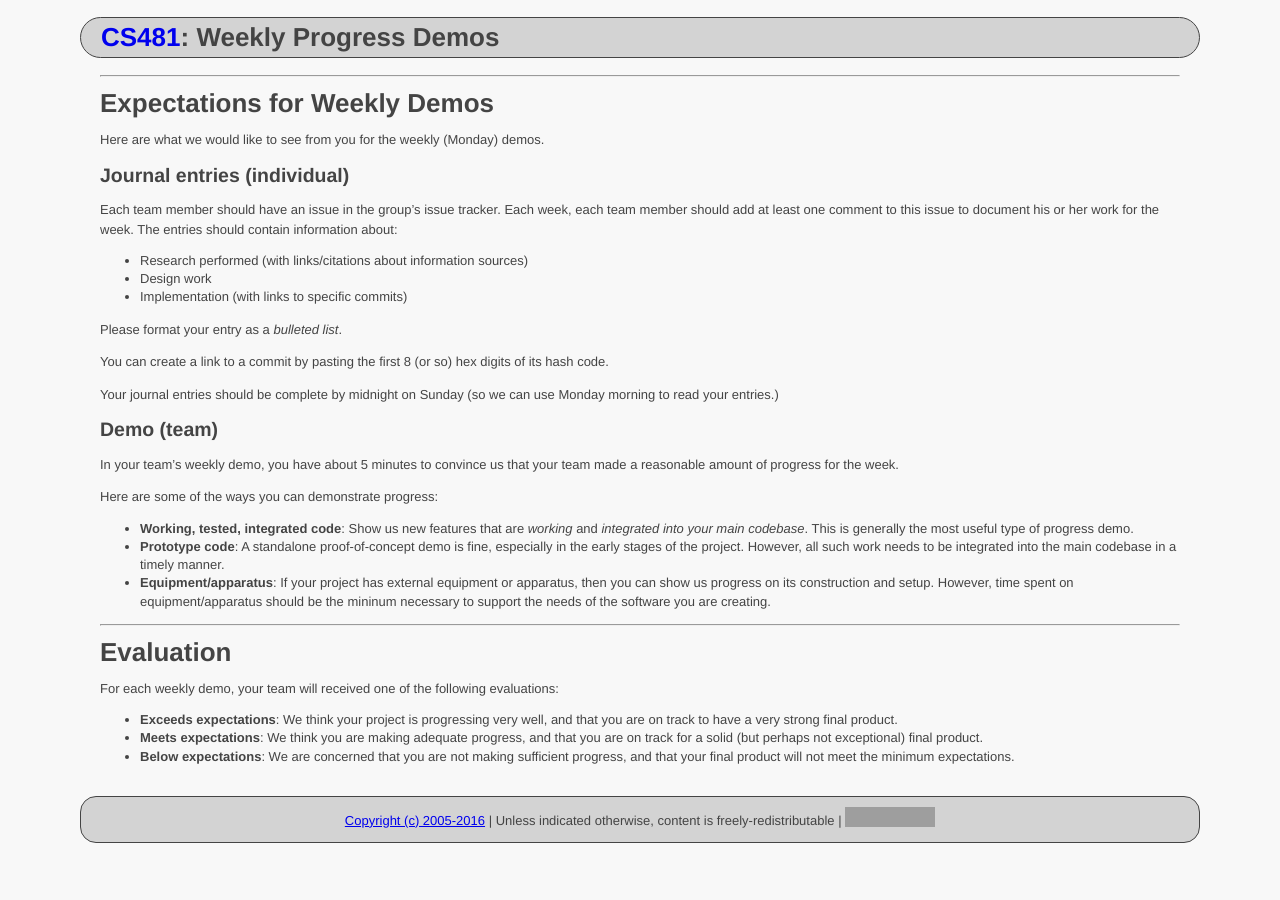
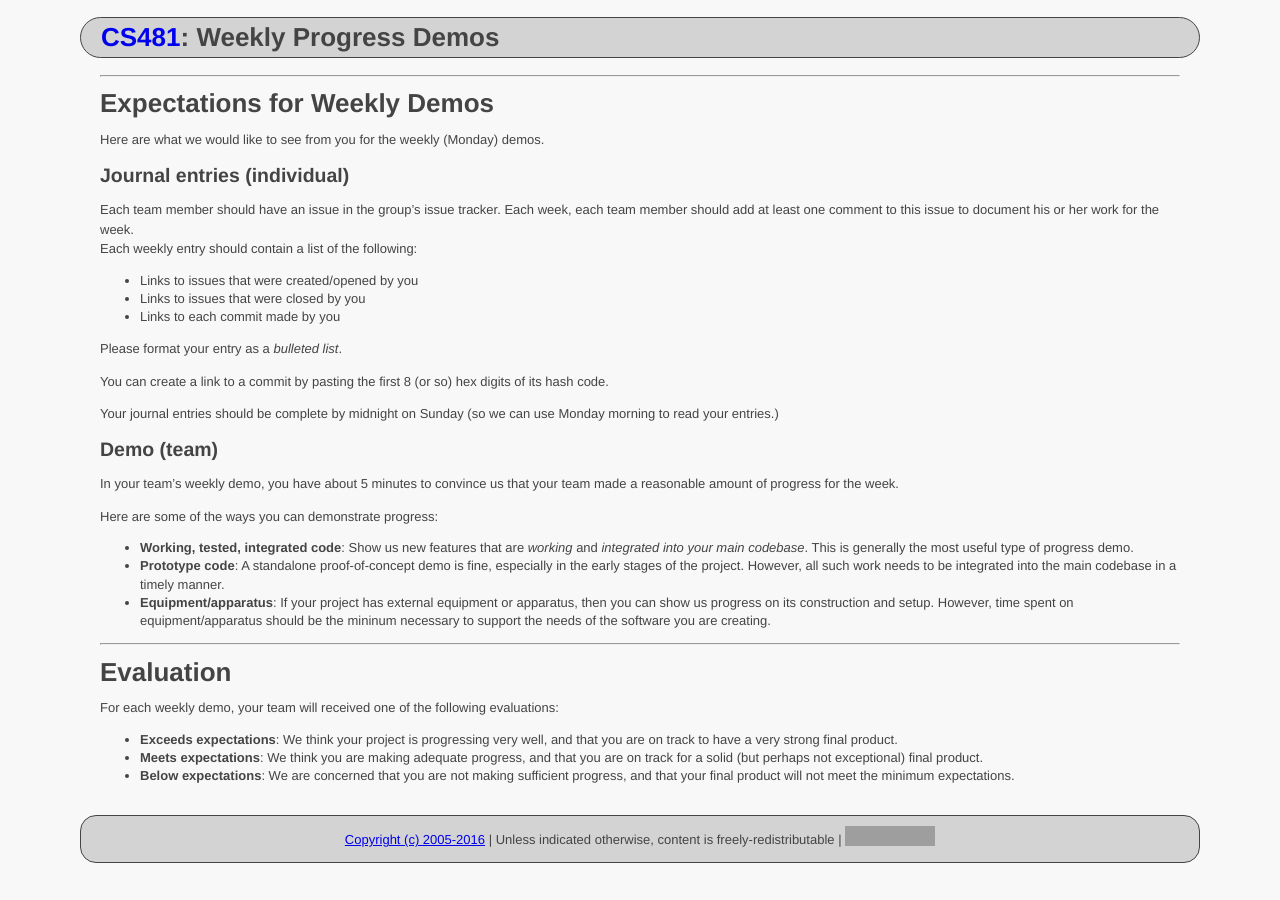
Before and after one commit to ycpcs/cs481-fall2016, a Jekyll site: the page built from assign/assign02.md, in a window 1280 px wide. Built offline with Jekyll 4.4.1, drawn with Linux system fonts in a browser that asks for light colours; grey boxes are pictures that could not be loaded.

Commit message:
updated assignment #2 to modify weekly journal entry requirements

```diff
--- a/assign/assign02.md
+++ b/assign/assign02.md
@@ -15,11 +15,12 @@ Here are what we would like to see from you for the weekly (Monday) demos.
 
 ## Journal entries (individual)
 
-Each team member should have an issue in the group's issue tracker.  Each week, each team member should add at least one comment to this issue to document his or her work for the week.  The entries should contain information about:
+Each team member should have an issue in the group's issue tracker.  Each week, each team member should add at least one comment to this issue to document his or her work for the week.
+Each weekly entry should contain a list of the following:
 
-* Research performed (with links/citations about information sources)
-* Design work
-* Implementation (with links to specific commits)
+* Links to issues that were created/opened by you
+* Links to issues that were closed by you
+* Links to each commit made by you
 
 Please format your entry as a *bulleted list*.
 
```
